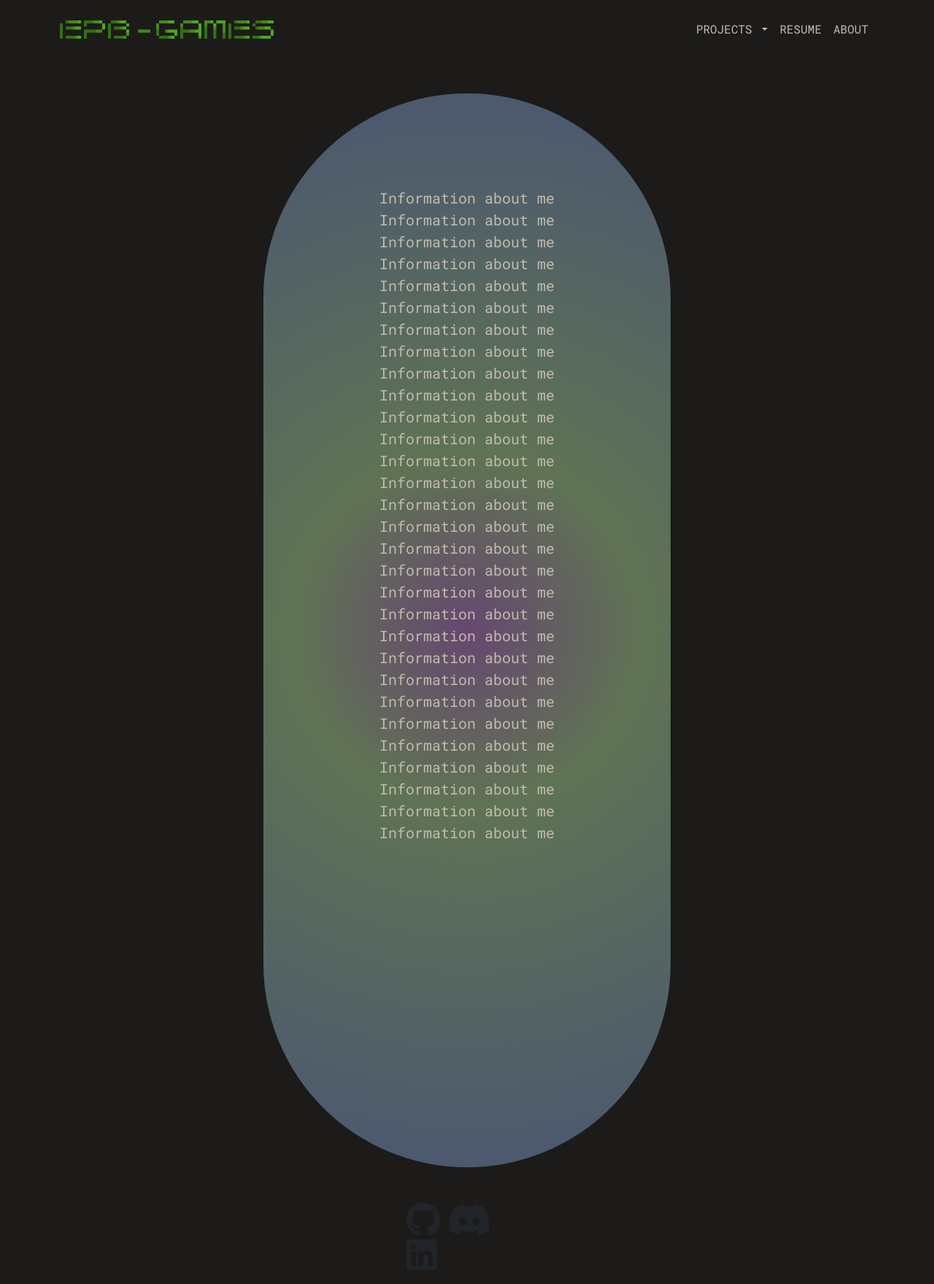
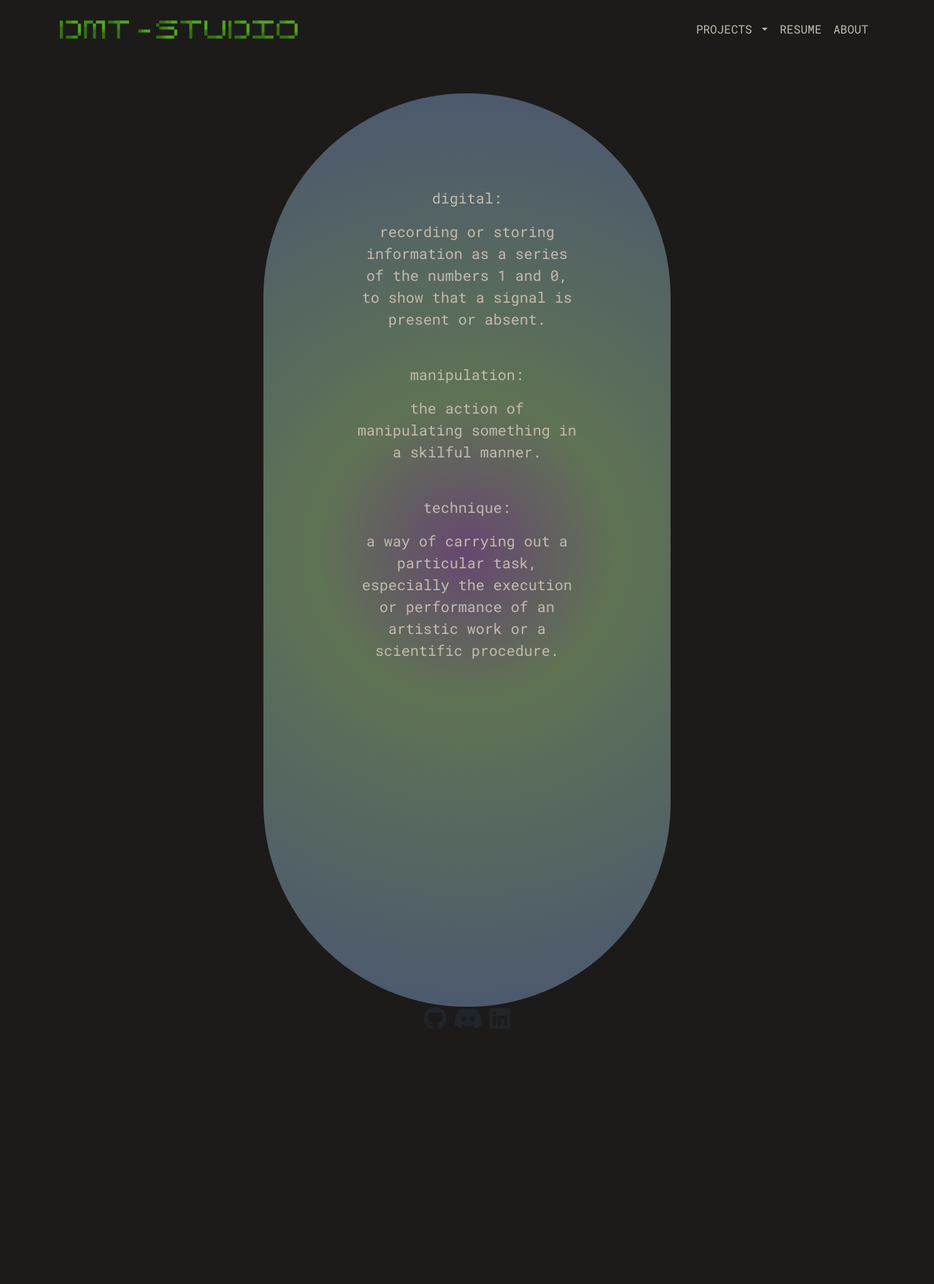
Before and after one commit to gitgud1337/gamePortfolio, a Flask app: page /about in a window 1280 px wide. Shown: the whole page at 73% size. After the commit the page ends 1410 px from the top, so only its background shows below. Run offline with Flask 2, Linux system fonts and the light colour scheme; some libraries are stand-ins or nearby versions.

Commit message:
added a new logo and info text

```diff
--- a/static/css/main.css
+++ b/static/css/main.css
@@ -28,9 +28,15 @@ body {
     rgba(74,86,114,1) 100%); */
 }
 
-.footer {
+/*.footer {
     padding: 1rem;
     margin-top: 2rem;
+    position: absolute;
+}*/
+
+.projectTitle {
+    padding: 2rem;
+    background: #8c6d89;
 }
 
 .gradient {
--- a/templates/about.html
+++ b/templates/about.html
@@ -7,12 +7,27 @@
 {% block info_body_content %}
 <div class="row">
     <div class="col">
-        <p class="lead">Information about me Information about me Information about me Information about me Information about me Information about me
-            Information about me Information about me Information about me Information about me Information about me Information about me
-            Information about me Information about me Information about me Information about me Information about me Information about me
-            Information about me Information about me Information about me Information about me Information about me Information about me
-            Information about me Information about me Information about me Information about me Information about me Information about me
+        <p class="lead">
+            digital:
         </p>
+        <p>
+            recording or storing information as a series of the numbers 1 and 0, to show that a signal is present or absent.
+        </p>
+        <br>
+        <p class="lead">
+            manipulation:
+        </p>
+        <p>
+            the action of manipulating something in a skilful manner.
+        </p>
+        <br>
+        <p class="lead">
+            technique:
+        </p>
+        <p>
+            a way of carrying out a particular task, especially the execution or performance of an artistic work or a scientific procedure.
+        </p>
+        <br>
     </div>
     <div class="col">
         <img src="static/art/gifs/selfie.GIF" width="400" height="300">
--- a/templates/base.html
+++ b/templates/base.html
@@ -12,7 +12,7 @@
     <script src="https://kit.fontawesome.com/8eff4cc478.js" crossorigin="anonymous"></script>
 
     {% block head %}
-    <title>epb.tech</title>
+    <title>dmt.studio</title>
     {% endblock %}
 </head>
 
@@ -21,7 +21,7 @@
     <!--NAV BAR START-->
     <nav class="navbar navbar-expand-lg fixed-top forNav">
         <nav class="container">
-            <a class="navbar-brand" href="/"><img src="static/art/img/fullLogoTrans.png" alt="" widht="33" height="33"></a>
+            <a class="navbar-brand" href="/"><img src="static/art/img/dmtLOGO.png" alt="" widht="33" height="33"></a>
             <button class="navbar-toggler"
             type="button"
             data-toggle="collapse"
@@ -71,14 +71,12 @@
 
     <!--ADD FOOTER FOR ALL PAGES-->
     <footer class="footer">
-        <div class="container">
-            <div class="row align-items-center justify-content-center">
-                <div class="col-md-2">
-                    <i class="fab fa-github fa-3x"></i>
-                    <i class="fab fa-discord fa-3x"></i>
-                    <i class="fab fa-linkedin fa-3x"></i>
-                 </div>
-            </div>
+        <div class="container text-center">
+
+                    <i class="fab fa-github fa-2x"></i>
+                    <i class="fab fa-discord fa-2x"></i>
+                    <i class="fab fa-linkedin fa-2x"></i>
+
         </div>
     </footer>
 
--- a/templates/cyberpunktrip.html
+++ b/templates/cyberpunktrip.html
@@ -5,3 +5,7 @@
     <h1 class="display-2">A Cyber Punk Trip</h1>
 </div>
 {% endblock %}
+
+{% block project_title %}
+    <h1>A CYBER PUNK TRIP</h1>
+{% endblock %}
--- a/templates/main.html
+++ b/templates/main.html
@@ -5,8 +5,8 @@
     <div class="container pt-3">
         <div class="row align-items-center justify-content-center">
             <div class="col-md-5">
-                <h1>Welcome to my TECH portfolio</h1>
-                <p>here you'll find anything tech related I've been involved with..</p>
+                <h1>GREETINGS, TRAVELER</h1>
+                <p>and welcome to [D]igital [M]anipulation [T]echniques..</p>
 
                 <a href="/cyberpunktrip" button type="button" class="btn btn-outline-dark btn-lg" style="margin-right: 12px;">My latest project</button>
                 <a href="/resume" button type="button" class="btn btn-outline-dark btn-lg">Check out my resume</button></a>
--- a/templates/portfolio.html
+++ b/templates/portfolio.html
@@ -5,3 +5,7 @@
     <h1 class="display-2">GAME PORTFOLIO</h1>
 </div>
 {% endblock %}
+
+{% block project_title %}
+    <h1>GAME PORTFOLIO</h1>
+{% endblock %}
```
Also changed, not shown: templates/info.html (+1 -14 lines), templates/project.html (+12 -2 lines), templates/resume.html (+10 -7 lines), static/art/img/dmtLOGO.png (added).
